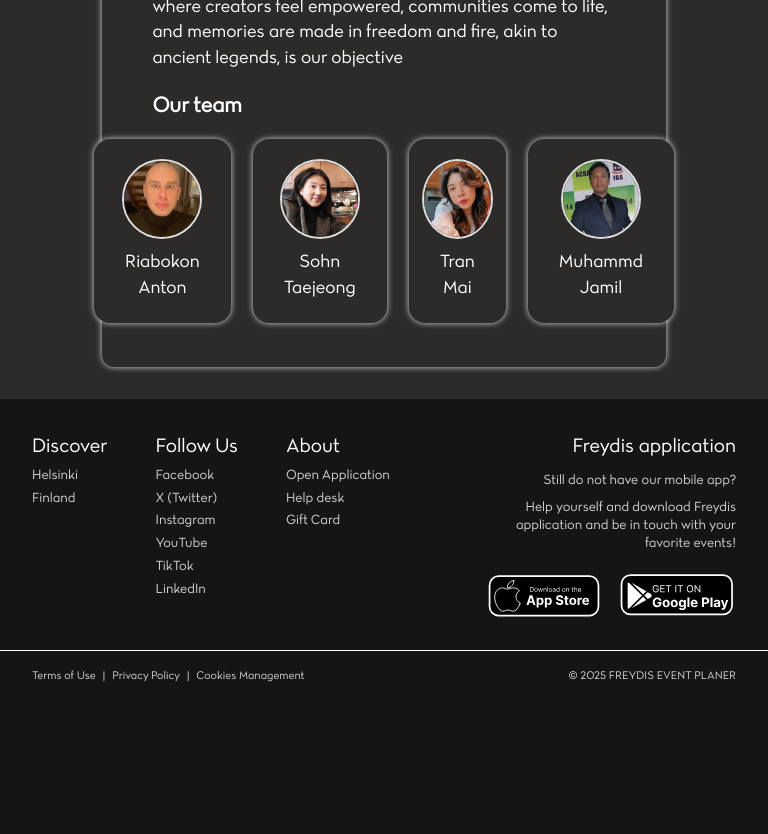
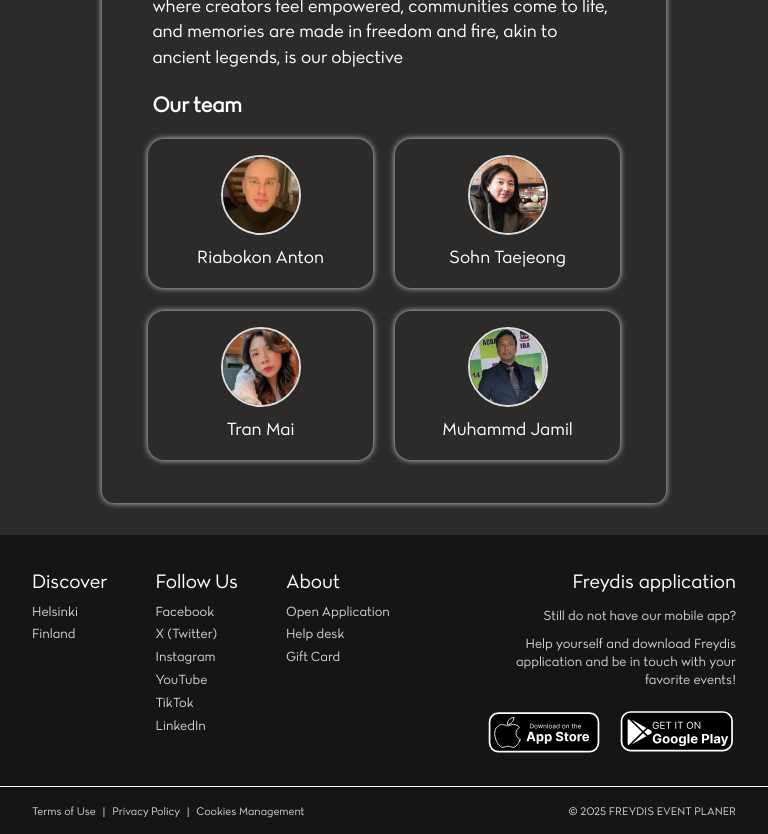
Before and after one commit to TJsohn/finnish_event_planner, a React (Vite) app: page /about in a window 768 px wide. Shown: the part 1500-2334 px from the top of the page. Before the commit the page ends 2198 px from the top, so only its background shows below. Built offline with nearby package versions, Linux system fonts and the light colour scheme; data requests are answered from the project's data file.

Commit message:
mobile view

```diff
--- a/src/pages/About/About.module.css
+++ b/src/pages/About/About.module.css
@@ -1,9 +1,149 @@
+.mainContainer {
+  display: flex;
+  flex-direction: column;
+  justify-content: center;
+  padding: 1rem;
+  background-color: var(--color-bg-dark-all);
+  min-height: 100vh;
+}
+
+.contentContainer {
+  width: 100%;
+  padding: 1rem;
+  background-color: var(--color-bg-dark-all);
+  border-radius: 12px;
+  box-shadow: var(--shadow-glow);
+  color: var(--color-text);
+  box-sizing: border-box;
+}
+
+.abouth1,
+.abouth2 {
+  color: var(--color-text) !important;
+}
+
+.abouth1 {
+  font-size: 2em;
+}
+
+.content {
+  line-height: 1.6;
+  color: var(--color-text);
+}
+
+.imageContainer {
+  display: flex;
+  flex-wrap: wrap;
+  justify-content: center;
+  gap: 0.5rem;
+  margin: 1rem 0;
+}
+
+.imageContainer img {
+  width: 6rem;
+  height: 6rem;
+  object-fit: cover;
+  border-radius: 6px;
+  box-shadow: 0 2px 6px rgba(0, 0, 0, 0.1);
+  transition: transform 0.3s ease;
+}
+
+.contactBtn {
+  width: 8rem;
+  height: 2.5rem;
+  background-color: #ffe600;
+  color: black;
+  border: none;
+  border-radius: 12px;
+  font-weight: bold;
+  cursor: pointer;
+  transition: background-color 0.3s ease;
+  margin: 1rem auto 0 auto;
+}
+
+.contactCardContainer {
+  width: 100%;
+  display: flex;
+  flex-direction: column;
+  align-items: center;
+}
+
+.contactCard {
+  width: 90%;
+  max-width: 250px;
+  padding: 0.5rem;
+  margin: 0.5rem 0;
+  background-color: var(--color-bg-dark-all);
+  border-radius: 1rem;
+  box-shadow: var(--shadow-glow);
+  text-align: center;
+  display: flex;
+  flex-direction: column;
+  align-items: center;
+  transition: transform 0.2s ease, box-shadow 0.3s ease;
+}
+
+.profilePic {
+  width: 70px;
+  height: 70px;
+  object-fit: cover;
+  border-radius: 50%;
+  margin: 0.5rem 0;
+  border: 2px solid #ddd;
+}
+
+
+@media (min-width: 600px) and (max-width: 1023px) {
+  .mainContainer {
+    flex-direction: row;
+    padding: 2rem;
+  }
+
+  .contentContainer {
+    width: 80%;
+    padding: 2rem;
+  }
+
+  .abouth1 {
+    font-size: 2.5em;
+  }
+
+  .imageContainer img {
+    width: 7rem;
+    height: 7rem;
+  }
+
+  .contactBtn {
+    width: 9rem;
+    height: 3rem;
+  }
+
+  .contactCardContainer {
+    flex-direction: row;
+    justify-content: center;
+    flex-wrap: wrap;
+  }
+
+  .contactCard {
+    width: 45%;
+    margin: 0.7rem;
+  }
+
+  .profilePic {
+    width: 80px;
+    height: 80px;
+  }
+}
+
+@media (min-width: 1024px) {
   .mainContainer {
     display: flex;
     justify-content: center;
+    align-items: center; /* centers vertically */
     padding: 2rem;
     background-color: var(--color-bg-dark-all);
     min-height: 100vh;
+    flex-direction: column; /* stack content vertically */
   }
 
   .contentContainer {
@@ -15,12 +155,13 @@
     box-sizing: border-box;
     color: var(--color-text);
   }
+
   .abouth1,
   .abouth2 {
-  color: (--color-text) !important;
+    color: var(--color-text) !important;
   }
 
-.abouth1{
+  .abouth1 {
     font-size: 2.5em;
   }
 
@@ -46,10 +187,6 @@
     transition: transform 0.3s ease;
   }
 
-.imageContainer img:hover {
-  transform: scale(1.1);
-}
-
   .contactBtn {
     width: 9rem;
     height: 3rem;
@@ -61,10 +198,6 @@
     cursor: pointer;
     transition: background-color 0.3s ease;
     margin-top: 2rem;
-}
-
-.contactBtn:hover {
-  background-color: #f7d700;
   }
 
   .contactCard {
@@ -82,11 +215,6 @@
     color: var(--color-text);
   }
 
-.contactCard:hover {
-  transform: translateY(-5px);
-  box-shadow: var(--shadow-glow);
-}
-
   .profilePic {
     width: 80px;
     height: 80px;
@@ -102,3 +230,4 @@
     justify-content: center;
     flex-direction: row;
   }
+}
```
Lines whose indentation alone changed are shown as unchanged.
